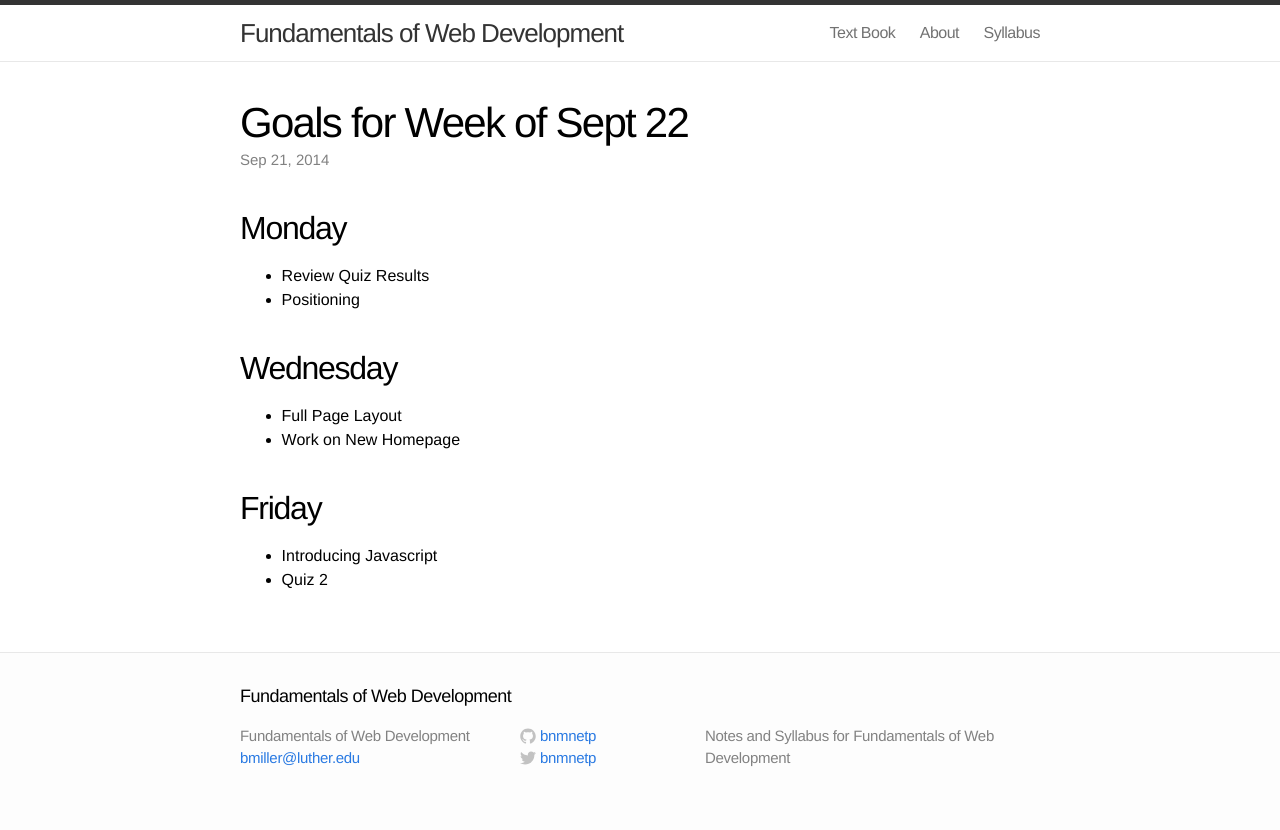
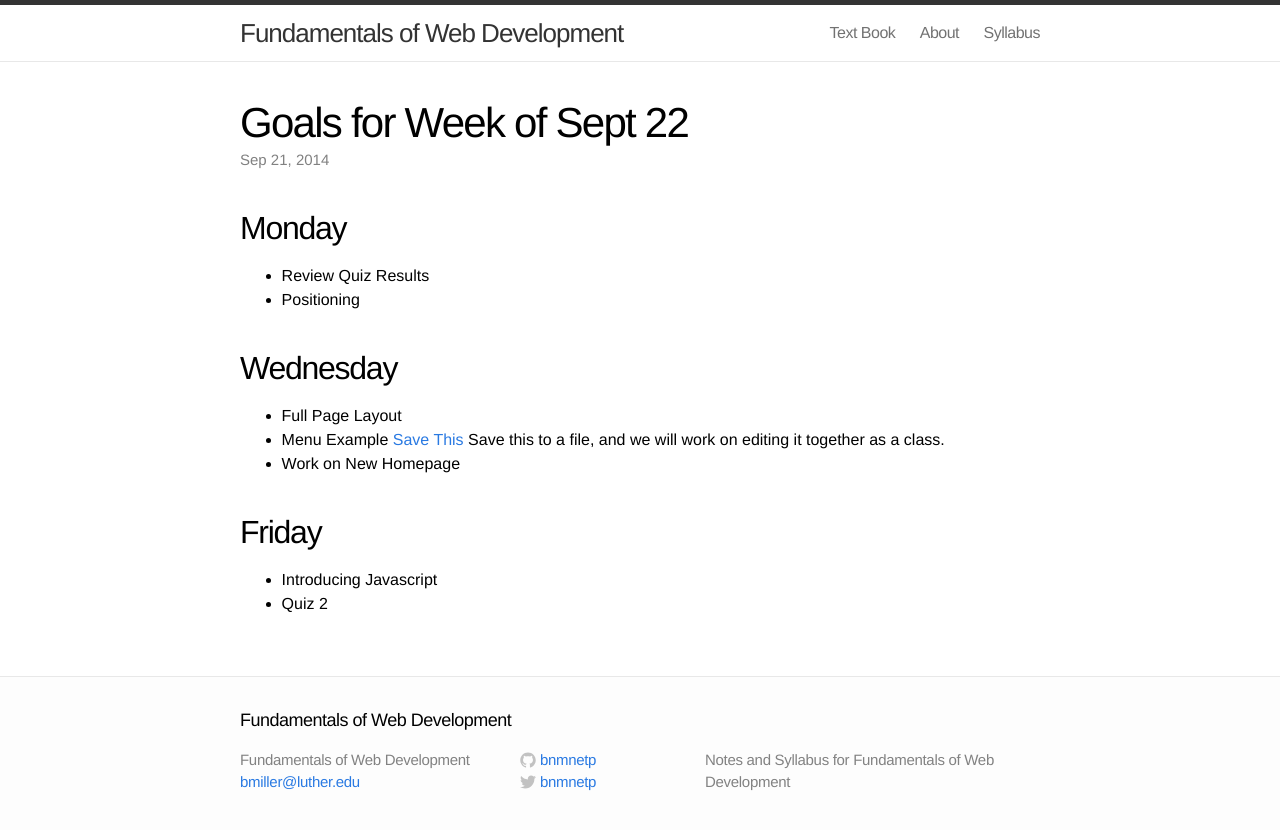
Before and after one commit to bnmnetp/CS130, a Jekyll site: the page built from _posts/2014-09-21-Goals-for-Week-of-Sept-22.markdown, in a window 1280 px wide. Shown: the top 830 px of the page. Built offline with Jekyll 4.4.1, drawn with Linux system fonts in a browser that asks for light colours.

Commit message:
add link to example

```diff
--- a/_posts/2014-09-21-Goals-for-Week-of-Sept-22.markdown
+++ b/_posts/2014-09-21-Goals-for-Week-of-Sept-22.markdown
@@ -13,6 +13,8 @@ categories:
 ## Wednesday
 
 * Full Page Layout
+* Menu Example [Save This](http://reputablejournal.com/CS130/menuexample.html)  Save this to a file, and we will
+work on editing it together as a class.
 * Work on New Homepage
 
 ## Friday
```
